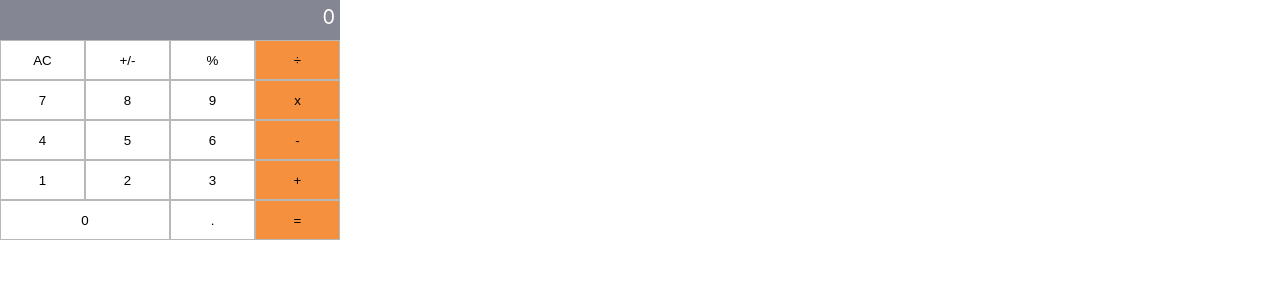
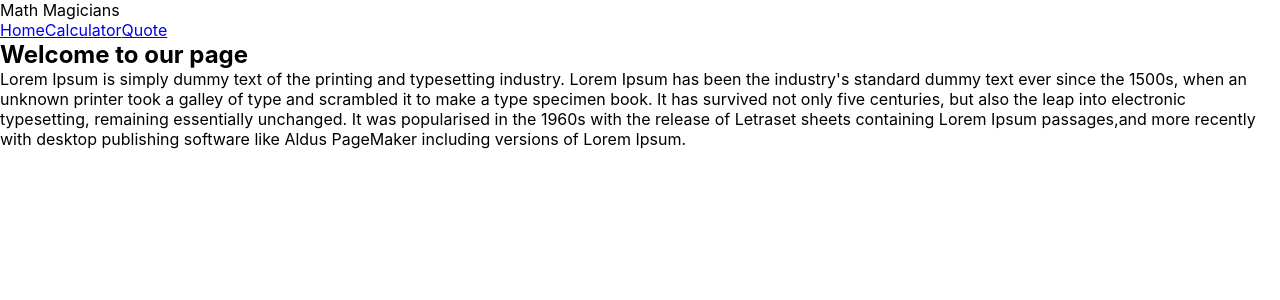
Before and after one commit to Kirabo19/Math-Magicians-setup, a React (Create React App) app in the folder calculator/: page / in a window 1280 px wide. Shown: the top 300 px of the page. Built offline with nearby package versions, Linux system fonts and the light colour scheme.

Commit message:
spa implementation

```diff
--- a/calculator/package.json
+++ b/calculator/package.json
@@ -9,6 +9,7 @@
     "big.js": "^6.1.1",
     "react": "^18.2.0",
     "react-dom": "^18.2.0",
+    "react-router-dom": "^6.3.0",
     "react-scripts": "5.0.1",
     "web-vitals": "^2.1.4"
   },
--- a/calculator/src/App.js
+++ b/calculator/src/App.js
@@ -1,6 +1,10 @@
 import './App.css';
 import React from 'react';
-import Calculator from './components/Calculator';
+import { BrowserRouter as Router, Route, Routes } from 'react-router-dom';
+import NavBar from './components/NavBar';
+import Home from './pages/Home';
+import Quote from './pages/Quote';
+import CalculatorPage from './pages/CalculatorPage';
 
 class App extends React.Component {
   constructor(props) {
@@ -10,7 +14,14 @@
 
   render() {
     return (
-      <Calculator />
+      <Router>
+        <NavBar />
+        <Routes>
+          <Route path="/" element={<Home />} exact />
+          <Route path="/Calculator" element={<CalculatorPage />} exact />
+          <Route path="/Quote" element={<Quote />} exact />
+        </Routes>
+      </Router>
     );
   }
 }
--- /dev/null
+++ b/calculator/src/components/NavBar.js
@@ -0,0 +1,17 @@
+import React from 'react';
+import { NavLink } from 'react-router-dom';
+
+const NavBar = () => (
+  <header>
+    <div>Math Magicians</div>
+    <nav>
+      <ul>
+        <NavLink to="/">Home</NavLink>
+        <NavLink to="/Calculator">Calculator</NavLink>
+        <NavLink to="/Quote">Quote</NavLink>
+      </ul>
+    </nav>
+  </header>
+);
+
+export default NavBar;
--- /dev/null
+++ b/calculator/src/pages/CalculatorPage.js
@@ -0,0 +1,11 @@
+import React from 'react';
+import Calculator from '../components/Calculator';
+
+const CalculatorPage = () => (
+  <div>
+    <h1>Let&apos;s do some math!</h1>
+    <Calculator />
+  </div>
+);
+
+export default CalculatorPage;
--- /dev/null
+++ b/calculator/src/pages/Home.js
@@ -0,0 +1,19 @@
+import React from 'react';
+
+const Home = () => (
+  <div>
+    <h2>Welcome to our page</h2>
+    <p>
+      Lorem Ipsum is simply dummy text of the printing and typesetting industry.
+      Lorem Ipsum has been the industry&apos;s standard dummy text ever since the 1500s,
+      when an unknown printer took a galley of type and scrambled it to make a type specimen book.
+      It has survived not only five centuries,
+      but also the leap into electronic typesetting, remaining essentially unchanged.
+      It was popularised in the 1960s with the release of Letraset sheets containing
+      Lorem Ipsum passages,and more recently with desktop publishing software like
+      Aldus PageMaker including versions of Lorem Ipsum.
+    </p>
+  </div>
+);
+
+export default Home;
--- /dev/null
+++ b/calculator/src/pages/Quote.js
@@ -0,0 +1,10 @@
+import React from 'react';
+
+const Quote = () => (
+  <h2>
+    Mathematics is not about numbers, equations, computations,
+    or algorithms: it is about understanding. -William Paul Thurston
+  </h2>
+);
+
+export default Quote;
```
Also changed, not shown: 1 other file (tests, documents, lock files or other folders).
